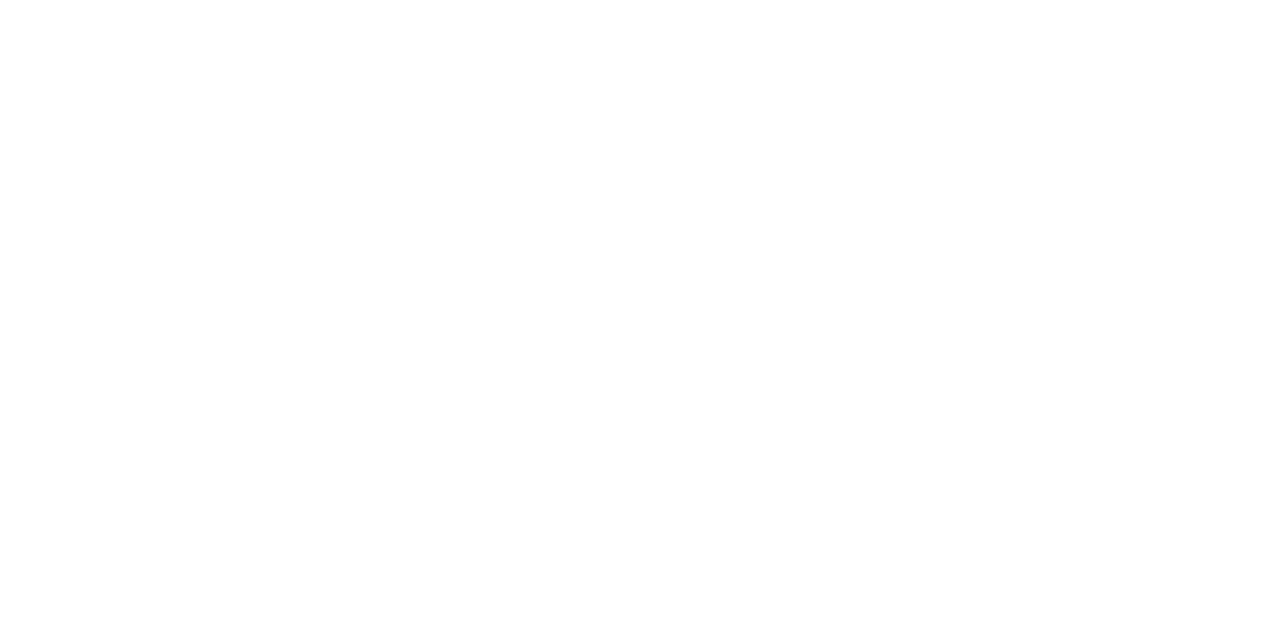
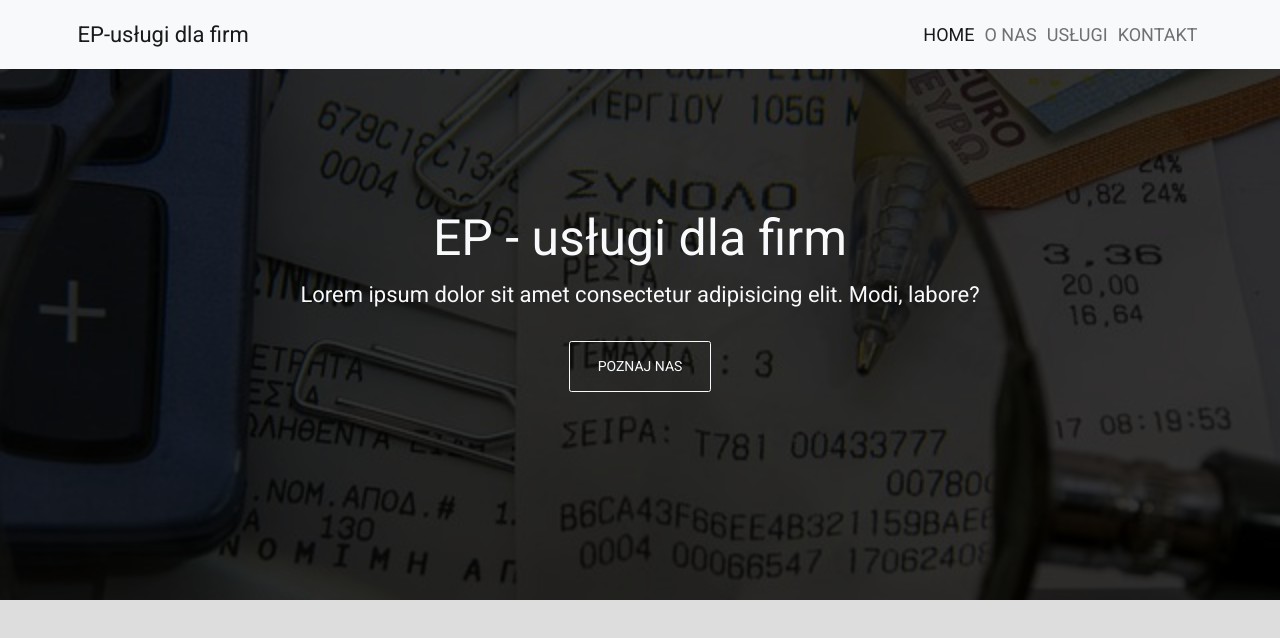
Before and after one commit to ArtIPok/EP-services, a plain HTML site: page index.html in a window 1280 px wide. Drawn offline with nearby package versions, Linux system fonts and the light colour scheme.

Commit message:
add navbar and header sections

```diff
--- a/index.html
+++ b/index.html
@@ -6,6 +6,8 @@
   <meta http-equiv="X-UA-Compatible" content="IE=edge">
   <meta name="viewport" content="width=device-width, initial-scale=1.0">
   <title>EP - usługi dla firm</title>
+  <link href="https://cdn.jsdelivr.net/npm/bootstrap@5.1.3/dist/css/bootstrap.min.css" rel="stylesheet"
+    integrity="sha384-1BmE4kWBq78iYhFldvKuhfTAU6auU8tT94WrHftjDbrCEXSU1oBoqyl2QvZ6jIW3" crossorigin="anonymous">
   <link rel="preconnect" href="https://fonts.googleapis.com">
   <link rel="preconnect" href="https://fonts.gstatic.com" crossorigin>
   <link href="https://fonts.googleapis.com/css2?family=Roboto:wght@400;700&display=swap" rel="stylesheet">
@@ -14,7 +16,39 @@
 </head>
 
 <body>
+  <nav class="navbar navbar-expand-lg navbar-light bg-light py-4 fixed-top">
+    <div class="container">
+      <a class="navbar-brand" href="#">EP-usługi dla firm</a>
+      <button class="navbar-toggler p-4" type="button" data-bs-toggle="collapse" data-bs-target="#navbarNavAltMarkup"
+        aria-controls="navbarNavAltMarkup" aria-expanded="false" aria-label="Toggle navigation">
+        <span class="navbar-toggler-icon"></span>
+      </button>
+      <div class="collapse navbar-collapse" id="navbarNavAltMarkup">
+        <div class="navbar-nav ms-auto">
+          <a class="nav-link active" href="#home">Home</a>
+          <a class="nav-link" href="#aboutus">O nas</a>
+          <a class="nav-link" href="#services">Usługi</a>
+          <a class="nav-link" href="#contact">Kontakt</a>
+        </div>
+      </div>
+    </div>
+  </nav>
+  <header id="home" class="home">
+    <div class="container h-100 d-flex flex-column justify-content-center align-items-center text-light text-center">
+      <p class="display-1">
+        EP - usługi dla firm
+      </p>
+      <p class="welcome-text mb-5">
+        Lorem ipsum dolor sit amet consectetur adipisicing elit. Modi, labore?
+      </p>
+      <a href="#aboutus" class="btn btn-outline-light">Poznaj nas</a>
+      <div class="hero-shadow"></div>
+    </div>
+  </header>
 
+  <script src="https://cdn.jsdelivr.net/npm/bootstrap@5.1.3/dist/js/bootstrap.bundle.min.js"
+    integrity="sha384-ka7Sk0Gln4gmtz2MlQnikT1wXgYsOg+OMhuP+IlRH9sENBO0LRn5q+8nbTov4+1p"
+    crossorigin="anonymous"></script>
 </body>
 
 </html>
--- a/sass/style.scss
+++ b/sass/style.scss
@@ -10,4 +10,39 @@ html {
 body {
 	font-family: "Roboto", sans-serif;
 	font-size: 1.6rem;
+	background-color: #ddd;
 }
+
+.hero-shadow {
+	position: absolute;
+	top: 0;
+	left: 0;
+	width: 100%;
+	height: 100%;
+	background-color: rgba(0, 0, 0, 0.8);
+	z-index: -1;
+}
+.navbar-brand {
+	font-size: 2.2rem;
+}
+.nav-link,
+.navbar-toggler-icon {
+	font-size: 1.8rem;
+	text-transform: uppercase;
+}
+.home {
+	position: relative;
+	height: 60rem;
+	background-image: url("../img/header-img-small.jpg");
+	background-position: center;
+	background-size: cover;
+	z-index: 0;
+	.welcome-text {
+		font-size: 2.2rem;
+	}
+	.btn {
+		padding: 1em 2em;
+		font-size: 1.4rem;
+		text-transform: uppercase;
+	}
+}
```
Also changed, not shown: css/style.css, img/header-img-big.jpg (added), img/header-img-small.jpg (added), 1 other file.
